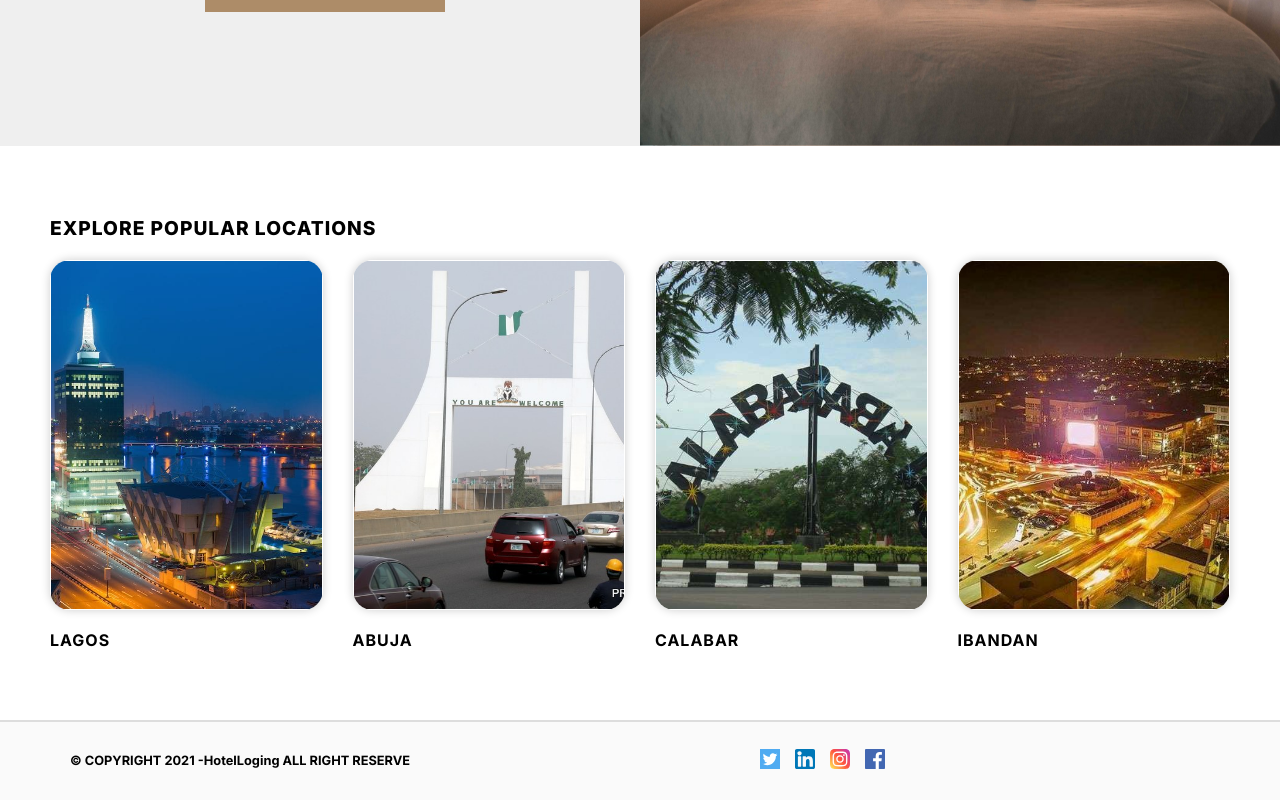
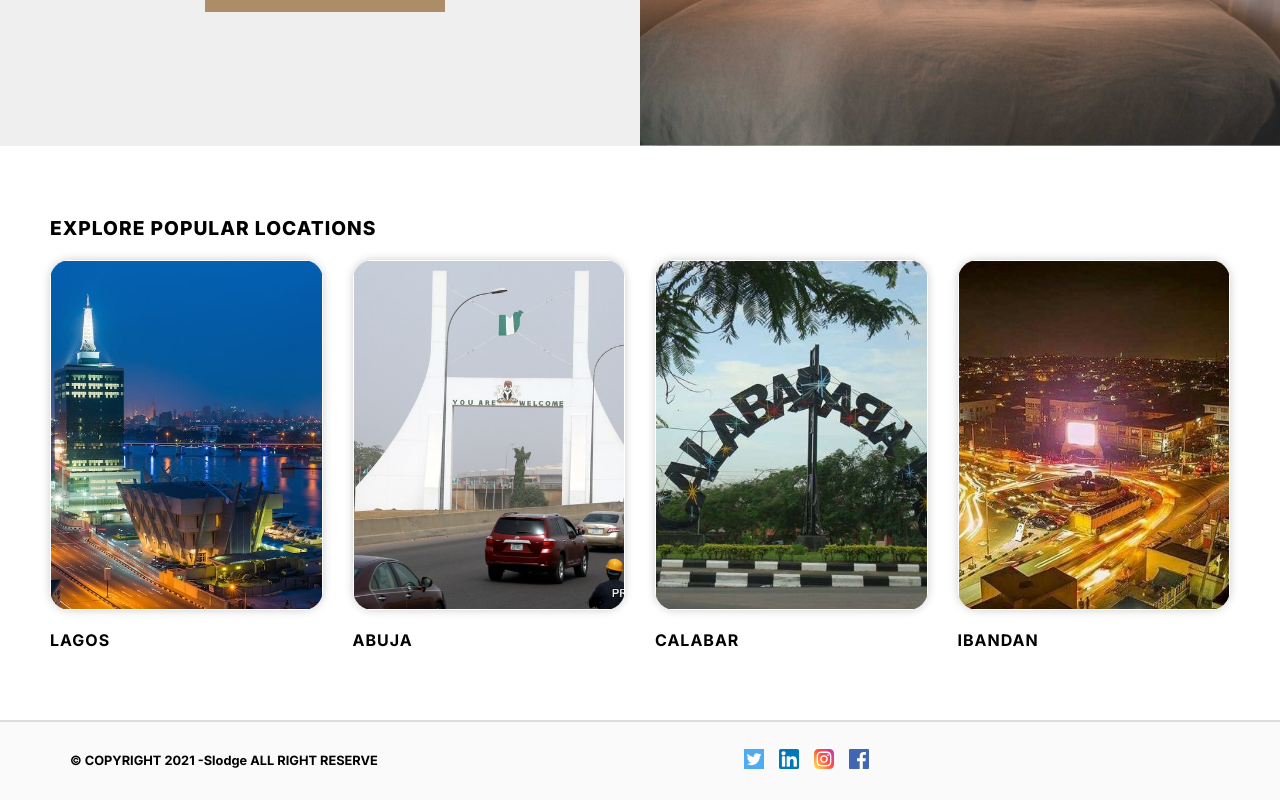
Before and after one commit to Ewebajo-Oluwaseyi/Lodge-Room, a React (Create React App) app: page / in a window 1280 px wide. Shown: the part 1630-2430 px from the top of the page. Built offline with nearby package versions, Linux system fonts and the light colour scheme; no server answers.

Commit message:
new update

```diff
--- a/public/index.html
+++ b/public/index.html
@@ -29,7 +29,7 @@
       work correctly both with client-side routing and a non-root public URL.
       Learn how to configure a non-root public URL by running `npm run build`.
     -->
-    <title>React App</title>
+    <title>Slodge</title>
   </head>
   <body>
     <noscript>You need to enable JavaScript to run this app.</noscript>
--- a/src/Components/Footer/Footer.tsx
+++ b/src/Components/Footer/Footer.tsx
@@ -10,7 +10,7 @@ const Footer = () => {
         <div className={Style.footerWrapper}>
             <footer>
                 <div className={Style.text}>
-                    &copy; COPYRIGHT 2021 -HotelLoging ALL RIGHT RESERVE
+                    &copy; COPYRIGHT 2021 -Slodge ALL RIGHT RESERVE
                 </div>
                 <div className={Style.icons}>
                     <img src={twitter} alt=""/>
```
